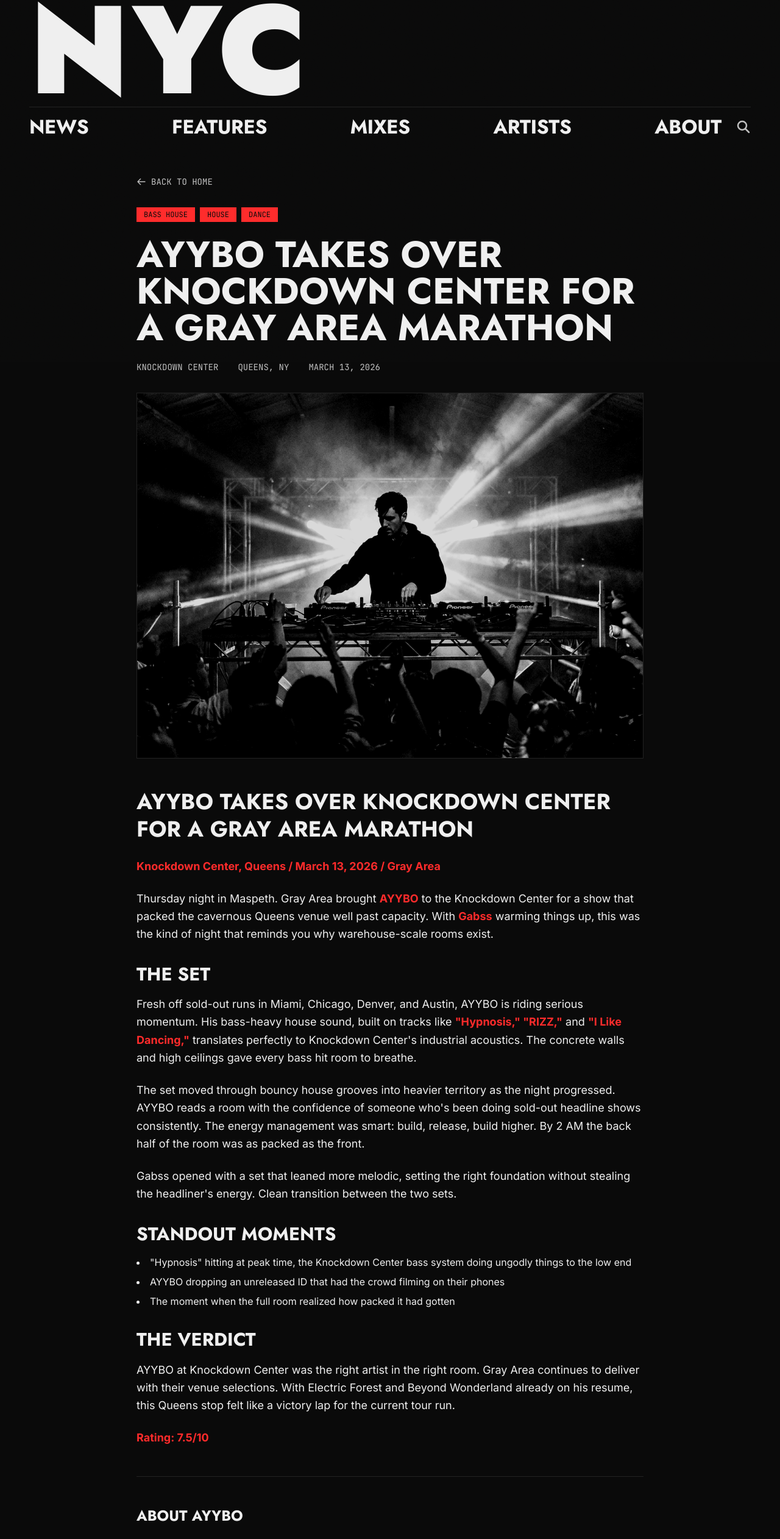
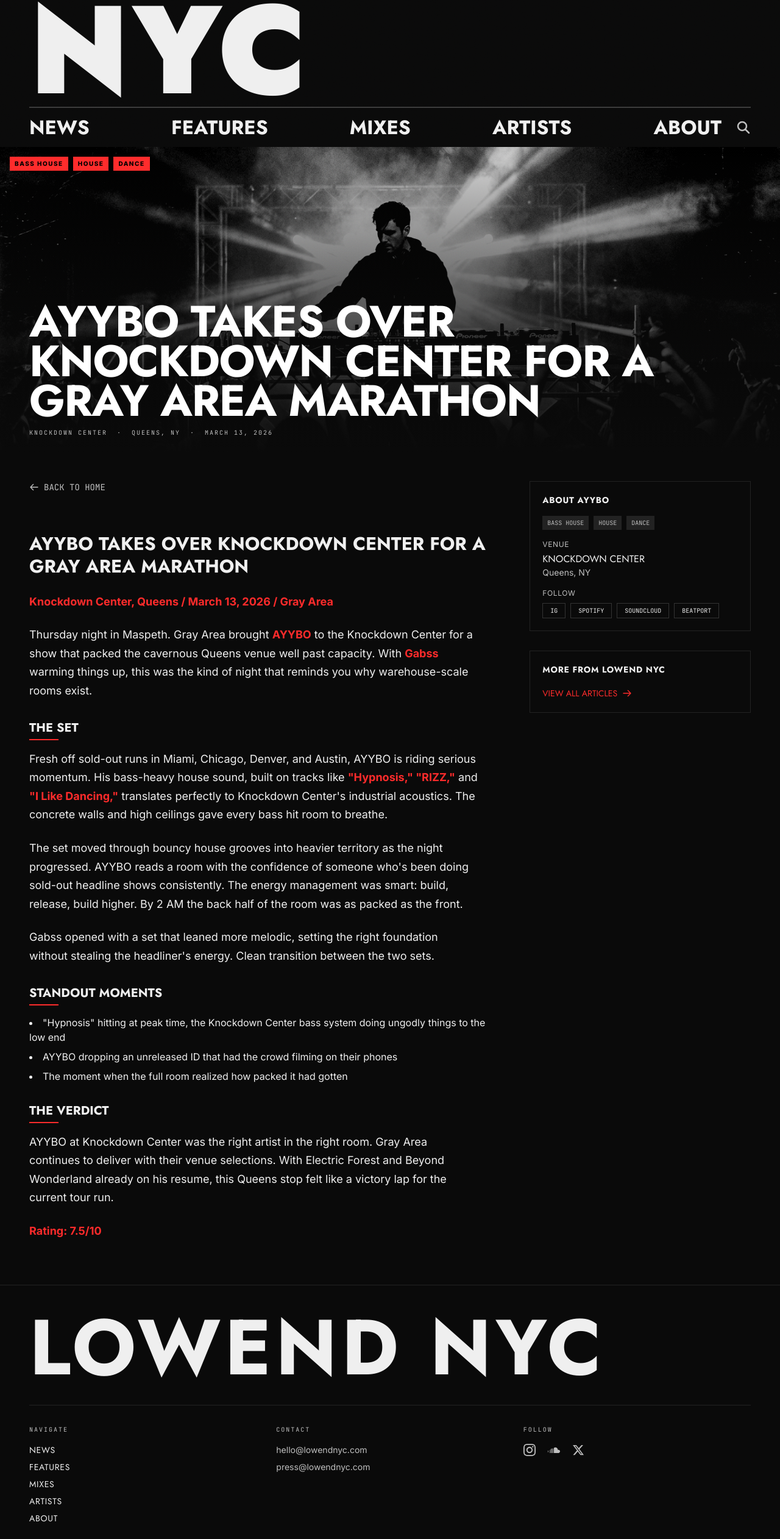
Before and after one commit to brakoish/lowend-nyc, a Next.js app: page /articles/ayybo-knockdown-center in a window 1280 px wide. Shown: the part 206-2730 px from the top of the page at 61% size. Built offline with nearby package versions, Linux system fonts and the light colour scheme.

Commit message:
Major layout overhaul: brutalist hero, dense grid, full-bleed newsletter, grain texture

```diff
--- a/app/articles/[slug]/page.tsx
+++ b/app/articles/[slug]/page.tsx
@@ -38,7 +38,54 @@
   }
 
   return (
-    <main className="max-w-4xl mx-auto px-4 sm:px-6 lg:px-8 py-12">
+    <main>
+      {/* Full-width hero image with overlaid headline */}
+      <section className="relative w-full">
+        <div className="relative h-[400px] lg:h-[500px] w-full overflow-hidden">
+          <Image
+            src={article.image}
+            alt={article.title}
+            fill
+            className="object-cover article-image"
+            unoptimized
+            priority
+          />
+          {/* Gradient overlay */}
+          <div className="absolute inset-0 bg-gradient-to-t from-[#0A0A0A] via-[#0A0A0A]/60 to-transparent" />
+
+          {/* Genre tags */}
+          <div className="absolute top-4 left-4 flex gap-2">
+            {article.genre.map((genre) => (
+              <span key={genre} className="red-tag">
+                {genre}
+              </span>
+            ))}
+          </div>
+
+          {/* Headline overlaid at bottom */}
+          <div className="absolute bottom-0 left-0 right-0 p-4 sm:px-6 lg:px-12 pb-6">
+            <h1
+              className="font-display uppercase leading-[0.9] text-white"
+              style={{ fontSize: 'clamp(32px, 6vw, 72px)', fontWeight: 700, letterSpacing: '-0.02em' }}
+            >
+              {article.title}
+            </h1>
+            <div className="meta-text flex items-center gap-4 mt-3">
+              <span>{article.venue}</span>
+              <span>·</span>
+              <span>{article.location}</span>
+              <span>·</span>
+              <span>{new Date(article.date).toLocaleDateString('en-US', { month: 'long', day: 'numeric', year: 'numeric' })}</span>
+            </div>
+          </div>
+        </div>
+      </section>
+
+      {/* Two-column layout: Article body + Sidebar */}
+      <section className="max-w-[1440px] mx-auto px-4 sm:px-6 lg:px-12 py-12">
+        <div className="grid grid-cols-1 lg:grid-cols-12 gap-8 lg:gap-12">
+          {/* Article body — 8/12 cols */}
+          <article className="lg:col-span-8">
             {/* Back Link */}
             <Link
               href="/"
@@ -50,58 +97,23 @@
               Back to Home
             </Link>
 
-      {/* Article Header */}
-      <article>
-        <div className="mb-8">
-          <div className="flex flex-wrap gap-2 mb-6">
-            {article.genre.map((genre) => (
-              <span
-                key={genre}
-                className="font-mono text-xs uppercase px-3 py-1 bg-accent-red text-page-bg"
-              >
-                {genre}
-              </span>
-            ))}
-          </div>
-
-          <h1 className="font-display font-bold text-4xl md:text-6xl uppercase leading-none mb-6">
-            {article.title}
-          </h1>
-
-          <div className="flex flex-col sm:flex-row sm:items-center gap-4 sm:gap-8 font-mono text-sm text-text-secondary uppercase mb-8">
-            <div>{article.venue}</div>
-            <div>{article.location}</div>
-            <div>{new Date(article.date).toLocaleDateString('en-US', { month: 'long', day: 'numeric', year: 'numeric' })}</div>
-          </div>
-        </div>
-
-        {/* Featured Image */}
-        <div className="relative h-[400px] md:h-[600px] mb-12 overflow-hidden border border-border">
-          <Image
-            src={article.image}
-            alt={article.title}
-            fill
-            className="object-cover article-image"
-            unoptimized
-            priority
-          />
-        </div>
-
             {/* Article Content */}
-        <div className="prose prose-invert prose-lg max-w-none mb-12">
+            <div className="prose-custom">
               <ReactMarkdown
                 components={{
                   h1: ({ children }) => (
-                <h1 className="font-display font-bold text-4xl uppercase leading-tight mb-6 mt-8">{children}</h1>
+                    <h1 className="font-display font-bold text-3xl uppercase leading-tight mb-6 mt-8">{children}</h1>
                   ),
                   h2: ({ children }) => (
-                <h2 className="font-display font-bold text-3xl uppercase leading-tight mb-4 mt-8">{children}</h2>
+                    <h2 className="font-display font-bold text-xl uppercase leading-tight mb-4 mt-8 relative pb-2 after:content-[''] after:absolute after:bottom-0 after:left-0 after:w-12 after:h-[2px] after:bg-accent-red">
+                      {children}
+                    </h2>
                   ),
                   h3: ({ children }) => (
-                <h3 className="font-display font-bold text-2xl uppercase leading-tight mb-3 mt-6">{children}</h3>
+                    <h3 className="font-display font-bold text-lg uppercase leading-tight mb-3 mt-6">{children}</h3>
                   ),
                   p: ({ children }) => (
-                <p className="text-text-primary text-lg leading-relaxed mb-6">{children}</p>
+                    <p className="text-text-primary leading-[1.7] mb-6" style={{ fontSize: '18px', maxWidth: '65ch' }}>{children}</p>
                   ),
                   ul: ({ children }) => (
                     <ul className="list-disc list-inside space-y-2 mb-6 text-text-primary">{children}</ul>
@@ -110,33 +122,70 @@
                     <strong className="text-accent-red font-bold">{children}</strong>
                   ),
                   em: ({ children }) => (
-                <em className="text-text-secondary">{children}</em>
+                    <em className="text-text-secondary italic">{children}</em>
+                  ),
+                  blockquote: ({ children }) => (
+                    <blockquote className="border-l-4 border-accent-red pl-4 italic text-text-secondary my-6">
+                      {children}
+                    </blockquote>
                   ),
                 }}
               >
                 {article.content}
               </ReactMarkdown>
             </div>
+          </article>
 
-        {/* Artist Info Section */}
-        <div className="border-t border-border pt-12">
-          <h3 className="font-display font-bold text-2xl uppercase mb-6">
+          {/* Sidebar — 4/12 cols */}
+          <aside className="lg:col-span-4 space-y-8">
+            {/* Artist Card */}
+            <div className="border border-[#222] p-5">
+              <h3 className="font-display font-bold uppercase text-sm mb-4 tracking-wider">
                 ABOUT {article.artist.name}
               </h3>
 
               {article.artist.realName && (
-            <p className="text-text-secondary mb-6">
-              Real name: {article.artist.realName}
+                <p className="text-text-secondary text-sm mb-4">
+                  <span className="text-text-primary">Real name:</span> {article.artist.realName}
                 </p>
               )}
 
-          <div className="flex flex-wrap gap-4">
+              {/* Genre tags */}
+              <div className="flex flex-wrap gap-2 mb-4">
+                {article.genre.map((genre) => (
+                  <span key={genre} className="font-mono text-[10px] uppercase px-2 py-1 bg-[#222] text-text-secondary">
+                    {genre}
+                  </span>
+                ))}
+              </div>
+
+              {/* Venue info */}
+              <div className="mb-4">
+                <p className="text-text-secondary text-xs uppercase tracking-wider mb-1">Venue</p>
+                <p className="text-text-primary font-display uppercase">{article.venue}</p>
+                <p className="text-text-secondary text-sm">{article.location}</p>
+              </div>
+
+              {/* Social links */}
+              <div className="space-y-2">
+                <p className="text-text-secondary text-xs uppercase tracking-wider mb-2">Follow</p>
+                <div className="flex flex-wrap gap-2">
+                  {article.artist.instagram && (
+                    <a
+                      href={article.artist.instagram}
+                      target="_blank"
+                      rel="noopener noreferrer"
+                      className="px-3 py-1 border border-[#333] hover:border-accent-red hover:text-accent-red transition-colors font-mono text-[10px] uppercase"
+                    >
+                      IG
+                    </a>
+                  )}
                   {article.artist.spotify && (
                     <a
                       href={article.artist.spotify}
                       target="_blank"
                       rel="noopener noreferrer"
-                className="px-4 py-2 border border-border hover:border-accent-red hover:text-accent-red transition-colors font-mono text-sm uppercase"
+                      className="px-3 py-1 border border-[#333] hover:border-accent-red hover:text-accent-red transition-colors font-mono text-[10px] uppercase"
                     >
                       Spotify
                     </a>
@@ -146,19 +195,9 @@
                       href={article.artist.soundcloud}
                       target="_blank"
                       rel="noopener noreferrer"
-                className="px-4 py-2 border border-border hover:border-accent-red hover:text-accent-red transition-colors font-mono text-sm uppercase"
+                      className="px-3 py-1 border border-[#333] hover:border-accent-red hover:text-accent-red transition-colors font-mono text-[10px] uppercase"
                     >
                       SoundCloud
-              </a>
-            )}
-            {article.artist.instagram && (
-              <a
-                href={article.artist.instagram}
-                target="_blank"
-                rel="noopener noreferrer"
-                className="px-4 py-2 border border-border hover:border-accent-red hover:text-accent-red transition-colors font-mono text-sm uppercase"
-              >
-                Instagram
                     </a>
                   )}
                   {article.artist.residentadvisor && (
@@ -166,9 +205,9 @@
                       href={article.artist.residentadvisor}
                       target="_blank"
                       rel="noopener noreferrer"
-                className="px-4 py-2 border border-border hover:border-accent-red hover:text-accent-red transition-colors font-mono text-sm uppercase"
+                      className="px-3 py-1 border border-[#333] hover:border-accent-red hover:text-accent-red transition-colors font-mono text-[10px] uppercase"
                     >
-                Resident Advisor
+                      RA
                     </a>
                   )}
                   {article.artist.beatport && (
@@ -176,30 +215,33 @@
                       href={article.artist.beatport}
                       target="_blank"
                       rel="noopener noreferrer"
-                className="px-4 py-2 border border-border hover:border-accent-red hover:text-accent-red transition-colors font-mono text-sm uppercase"
+                      className="px-3 py-1 border border-[#333] hover:border-accent-red hover:text-accent-red transition-colors font-mono text-[10px] uppercase"
                     >
                       Beatport
                     </a>
                   )}
                 </div>
               </div>
-      </article>
+            </div>
 
             {/* Related Articles */}
-      <div className="border-t border-border pt-12 mt-12">
-        <h3 className="font-display font-bold text-2xl uppercase mb-6">
+            <div className="border border-[#222] p-5">
+              <h3 className="font-display font-bold uppercase text-sm mb-4 tracking-wider">
                 MORE FROM LOWEND NYC
               </h3>
               <Link
                 href="/"
-          className="inline-flex items-center gap-2 text-accent-red hover:text-[#CC2222] transition-colors font-display uppercase text-lg"
+                className="inline-flex items-center gap-2 text-accent-red hover:text-[#CC2222] transition-colors font-display uppercase text-sm"
               >
                 View All Articles
-          <svg className="w-5 h-5" fill="none" stroke="currentColor" viewBox="0 0 24 24">
+                <svg className="w-4 h-4" fill="none" stroke="currentColor" viewBox="0 0 24 24">
                   <path strokeLinecap="round" strokeLinejoin="round" strokeWidth={2} d="M14 5l7 7m0 0l-7 7m7-7H3" />
                 </svg>
               </Link>
             </div>
+          </aside>
+        </div>
+      </section>
     </main>
   );
 }
--- a/components/Footer.tsx
+++ b/components/Footer.tsx
@@ -1,18 +1,21 @@
 export default function Footer() {
   return (
-    <footer className="border-t border-border bg-card-bg mt-0">
+    <footer className="border-t border-border bg-[#0A0A0A] mt-0">
       <div className="max-w-[1440px] mx-auto px-4 sm:px-6 lg:px-12 py-12">
         {/* Big wordmark footer */}
-        <div className="mb-8">
-          <p className="font-display font-bold uppercase leading-none" style={{ fontSize: 'clamp(40px, 8vw, 100px)', lineHeight: '0.85', letterSpacing: '-0.03em' }}>
-            LOWEND<br />NYC
+        <div className="mb-10">
+          <p
+            className="font-display font-bold uppercase leading-none text-text-primary"
+            style={{ fontSize: 'clamp(48px, 10vw, 140px)', lineHeight: '0.85', letterSpacing: '0.05em' }}
+          >
+            LOWEND NYC
           </p>
         </div>
 
         <div className="grid grid-cols-1 md:grid-cols-3 gap-8 border-t border-border pt-8">
           {/* Navigation */}
           <div>
-            <p className="meta-text mb-4" style={{ fontFamily: 'var(--font-jetbrains), monospace', fontSize: '0.625rem', textTransform: 'uppercase', letterSpacing: '0.2em', color: '#BFBFBF' }}>NAVIGATE</p>
+            <p className="meta-text mb-4">NAVIGATE</p>
             <div className="space-y-2">
               {['News', 'Features', 'Mixes', 'Artists', 'About'].map((item) => (
                 <a key={item} href={`/${item.toLowerCase()}`} className="block font-display uppercase text-sm tracking-wider hover:text-accent-red transition-colors duration-75">
@@ -24,7 +27,7 @@
 
           {/* Contact */}
           <div>
-            <p className="meta-text mb-4" style={{ fontFamily: 'var(--font-jetbrains), monospace', fontSize: '0.625rem', textTransform: 'uppercase', letterSpacing: '0.2em', color: '#BFBFBF' }}>CONTACT</p>
+            <p className="meta-text mb-4">CONTACT</p>
             <div className="space-y-2 text-sm">
               <a href="mailto:hello@lowendnyc.com" className="block text-text-secondary hover:text-accent-red transition-colors">hello@lowendnyc.com</a>
               <a href="mailto:press@lowendnyc.com" className="block text-text-secondary hover:text-accent-red transition-colors">press@lowendnyc.com</a>
@@ -33,7 +36,7 @@
 
           {/* Social */}
           <div>
-            <p className="meta-text mb-4" style={{ fontFamily: 'var(--font-jetbrains), monospace', fontSize: '0.625rem', textTransform: 'uppercase', letterSpacing: '0.2em', color: '#BFBFBF' }}>FOLLOW</p>
+            <p className="meta-text mb-4">FOLLOW</p>
             <div className="flex gap-5">
               <a href="https://instagram.com/lowend.nyc" target="_blank" rel="noopener noreferrer" className="text-text-secondary hover:text-accent-red transition-colors" aria-label="Instagram">
                 <svg className="w-5 h-5" fill="currentColor" viewBox="0 0 24 24"><path d="M12 2.163c3.204 0 3.584.012 4.85.07 3.252.148 4.771 1.691 4.919 4.919.058 1.265.069 1.645.069 4.849 0 3.205-.012 3.584-.069 4.849-.149 3.225-1.664 4.771-4.919 4.919-1.266.058-1.644.07-4.85.07-3.204 0-3.584-.012-4.849-.07-3.26-.149-4.771-1.699-4.919-4.92-.058-1.265-.07-1.644-.07-4.849 0-3.204.013-3.583.07-4.849.149-3.227 1.664-4.771 4.919-4.919 1.266-.057 1.645-.069 4.849-.069zm0-2.163c-3.259 0-3.667.014-4.947.072-4.358.2-6.78 2.618-6.98 6.98-.059 1.281-.073 1.689-.073 4.948 0 3.259.014 3.668.072 4.948.2 4.358 2.618 6.78 6.98 6.98 1.281.058 1.689.072 4.948.072 3.259 0 3.668-.014 4.948-.072 4.354-.2 6.782-2.618 6.979-6.98.059-1.28.073-1.689.073-4.948 0-3.259-.014-3.667-.072-4.947-.196-4.354-2.617-6.78-6.979-6.98-1.281-.059-1.69-.073-4.949-.073zm0 5.838c-3.403 0-6.162 2.759-6.162 6.162s2.759 6.163 6.162 6.163 6.162-2.759 6.162-6.163c0-3.403-2.759-6.162-6.162-6.162zm0 10.162c-2.209 0-4-1.79-4-4 0-2.209 1.791-4 4-4s4 1.791 4 4c0 2.21-1.791 4-4 4zm6.406-11.845c-.796 0-1.441.645-1.441 1.44s.645 1.44 1.441 1.44c.795 0 1.439-.645 1.439-1.44s-.644-1.44-1.439-1.44z"/></svg>
@@ -50,10 +53,10 @@
 
         {/* Bottom bar */}
         <div className="mt-8 pt-6 border-t border-border flex flex-col sm:flex-row justify-between items-center gap-2">
-          <p className="font-mono text-[10px] text-text-secondary uppercase tracking-widest">
+          <p className="meta-text">
             © {new Date().getFullYear()} LOWEND NYC. ALL RIGHTS RESERVED.
           </p>
-          <p className="font-mono text-[10px] text-text-secondary uppercase tracking-widest">
+          <p className="meta-text">
             NEW YORK CITY
           </p>
         </div>
--- a/components/Navigation.tsx
+++ b/components/Navigation.tsx
@@ -49,7 +49,7 @@
         </div>
 
         {/* Nav bar — items spread across FULL width like the mockup */}
-        <div className="flex justify-between items-center py-2 border-t border-text-primary/10">
+        <div className="flex justify-between items-center py-2 border-t-2 border-white/20">
           {/* Desktop Navigation — space-between full width */}
           <div className="hidden md:flex items-center justify-between w-full">
             <div className="flex items-center justify-between flex-1">
@@ -60,7 +60,7 @@
                   className={`font-display uppercase font-bold transition-colors duration-75 ${
                     pathname === link.href ? 'text-accent-red' : 'hover:text-accent-red'
                   }`}
-                  style={{ fontSize: 'clamp(18px, 2.5vw, 36px)', letterSpacing: '-0.01em' }}
+                  style={{ fontSize: 'clamp(16px, 2.5vw, 32px)', fontWeight: 700 }}
                 >
                   {link.label}
                 </Link>
```
Also changed, not shown: app/globals.css (+14 -0 lines), app/page.tsx (+83 -112 lines). Lines whose indentation alone changed are shown as unchanged.
